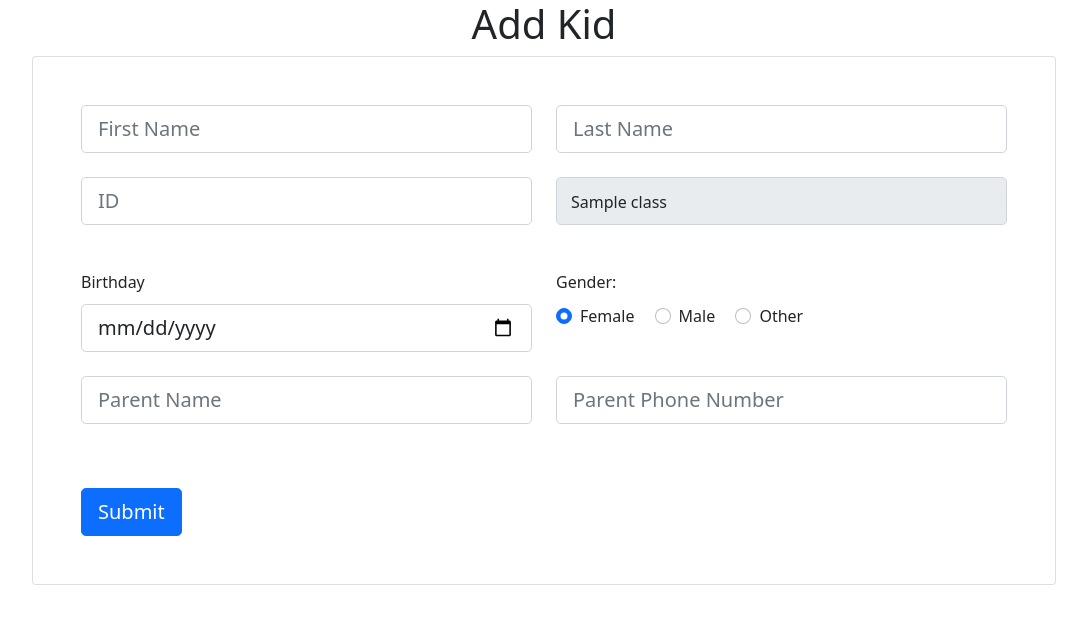
After one commit to IgorVasillenko/FinalProject, a Flask app: a page that uses templates/subfolder/addKid.html in a window 1280 px wide. The commit adds this page. Shown: the top 624 px of the page, without its empty margins (96-1183 px from the left). Run offline with Flask 2, Linux system fonts and the light colour scheme; a database or web service that is not in the repository returns one stand-in record (values such as "Sample title").

Commit message:
addKid page added.
get request for addKid page is done and working. now working on post request for that page.
in addition, added to the register post handle function check for unique class name.

```diff
--- a/main.py
+++ b/main.py
@@ -42,6 +42,7 @@ def check_register(user_input: dict):
         1.check if all the fields are not empty
         2.check if password len > 6
         3.check if username which is _id is not taken
+        4.check if the class name is not taken, we need it to be unique
     :param user_input: dictionary of user input from register page, should contain all prop in manager document.
     :return: the function returns true if all text are good, if any test is wrong -> return false.
     """
@@ -58,8 +59,24 @@ def check_register(user_input: dict):
         # if the query returned document and the username already exists in the DB
         msg = 'Username is already taken.'
         return False, msg
+    if not check_unique_class(user_input):
+        # if the class name already exists in the system
+        msg = "Class name already exists, please select another name"
+        return False , msg
     return True, 'none'
 
+
+def check_unique_class(user_input:dict):
+    """
+    Class name should be unique so in this function we check if the user input for class name is valid
+    and doesnt exists in the DB for other manager.
+    :param user_input: the input dictionary we got from the user in the register page.
+    :return: true if the class name doesnt exist ,otherwise -> False
+    """
+    query = create_query(user_input,'class')
+    if find_one('managers',query):
+        return False
+    return True
 
 def check_input_fields(user_input: dict):
     """
@@ -121,6 +138,20 @@ def handle_cursor_obj(cursor_obj):
         result.append(doc)
     return result
 
+
+def handle_addKid_page(username):
+    """
+
+    :param username: the teacher username we got from the mainPage
+    :return: the class name of the teacher that will be injected to the class name input in addKid html page.
+    """
+    class_name = find_one('managers', {"_id": username})["class"]
+    return class_name
+
+def handle_addKid_post(user_inputs, class_name):
+    print(user_inputs)
+
+
 # def safe_run(func):
 #
 #     def func_wrapper(*args, **kwargs):
--- a/routes.py
+++ b/routes.py
@@ -37,6 +37,7 @@ def register():
         # if the handler function return true -> redirect to the main users page
         # otherwise -> alert the user what is the problem.
         valid, msg = handle_register(request.form.to_dict())
+        # valid = False
         if valid:
             username = request.form['_id']
             return redirect(f'/mainPage/{username}')
@@ -59,5 +60,29 @@ def mainPage(username):
     return render_template("subfolder/mainPage.html", username=username, data=data)
 
 
+@app.route('/addKid/<username>', methods =["GET", "POST"])
+# this route handle the get and post request for adding kids.
+def addKid(username):
+    if request.method == "GET":
+        class_name = handle_addKid_page(username)
+        return render_template("subfolder/addKid.html", class_name=class_name)
+    else:
+        '''
+        the request method is post, which means we have to handle the request data.
+        we send the user inputs and the class name we got from the main page to the handle function.
+        then we render the mainPage again with an Error or success msg.
+
+        '''
+
+        handle_addKid_post(user_inputs=request.form.to_dict(), class_name=username)
+        print(request.form.to_dict())
+        print(username)
+
+        return'yaya'
+
+
+
+
+
 if __name__ == '__main__':
     app.run()
--- /dev/null
+++ b/static/addKid.css
@@ -0,0 +1,15 @@
+.page-header{
+    text-align: center;
+}
+
+.card{
+    width: 80%;
+    margin: auto;
+}
+
+.class-inject{
+    position:relative;
+    bottom: 35px;
+    left: 15px;
+    user-select: none;
+}
--- a/static/mainPage.js
+++ b/static/mainPage.js
@@ -21,3 +21,7 @@ function removeClickedAtt(){
         rows[i].setAttribute('isClicked', 'false');
     }
 }
+
+function test(){
+    console.log('i did it')
+}
--- /dev/null
+++ b/templates/subfolder/addKid.html
@@ -0,0 +1,127 @@
+<!DOCTYPE html>
+<html lang="en">
+
+<head>
+    <meta charset="UTF-8">
+    <meta http-equiv="X-UA-Compatible" content="IE=edge">
+    <meta name="viewport" content="width=device-width, initial-scale=1.0">
+    <link href="https://cdn.jsdelivr.net/npm/bootstrap@5.1.3/dist/css/bootstrap.min.css" rel="stylesheet" integrity="sha384-1BmE4kWBq78iYhFldvKuhfTAU6auU8tT94WrHftjDbrCEXSU1oBoqyl2QvZ6jIW3" crossorigin="anonymous">    <!-- <link rel="stylesheet" href="/static/addKid.css"> -->
+<!--    <link rel="stylesheet" href="addKid.css">-->
+        <link rel="stylesheet" href="/static/addKid.css">
+    <title>Main</title>
+</head>
+
+<body>
+
+    <h1 class=page-header>Add Kid </h1>
+    <div class="inputs-container">
+        <div class="card">
+            <div class="card-body p-4 p-md-5">
+                <form action="{{ url_for('addKid' ,username=class_name) }}" method="post">
+                <!-- first row includes first & last name inputs. -->
+                  <div class="row first-input-row">
+                     <!-- first name input -->
+                    <div class="col-md-6 mb-4">
+                      <div class="form-outline">
+                        <input type="text" name="first_name" placeholder="First Name" class="form-control form-control-lg" />
+                      </div>
+
+                    </div>
+                    <!-- last name input -->
+                    <div class="col-md-6 mb-4">
+                      <div class="form-outline">
+                        <input type="text" name="last_name" placeholder="Last Name" class="form-control form-control-lg" />
+                      </div>
+
+                    </div>
+                  </div>
+                <!-- second row includes ID & class inputs. -->
+                  <div class="row second-input-row">
+                      <!-- id input -->
+                    <div class="col-md-6 mb-4">
+                      <div class="form-outline">
+                        <input type="text" name="_id" placeholder="ID" class="form-control form-control-lg" />
+                      </div>
+
+                    </div>
+                    <!-- class "input" - was sent from the mainPage -->
+                    <div class="col-md-6 mb-4">
+
+                      <div class="form-outline ">
+                        <input type="text" name="class" readonly class="form-control form-control-lg" />
+                        <input type="hidden" name="class" >
+                        <span class="class-inject">{{ class_name }}</span>
+                      </div>
+
+                    </div>
+                  </div>
+                  <!--third row includes birthday and gender. -->
+                  <div class="row third-input-row">
+                      <!-- birthday input -->
+                    <div class="col-md-6 mb-4 d-flex align-items-center">
+                      <div class="form-outline datepicker w-100">
+                        <h6 class="mb-2 pb-1">Birthday </h6>
+                        <input type="date" min="2000-01-01" max="2021-12-31" id="birthday" class="form-control form-control-lg" name="birthday"/>
+                      </div>
+
+                    </div>
+                    <!-- Gender input, checkboxs -->
+                    <div class="col-md-6 mb-4">
+                      <h6 class="mb-2 pb-1">Gender: </h6>
+                      <div class="form-check form-check-inline">
+                        <input class="form-check-input" type="radio" name="flexRadioDefault" id="femaleGender" value="female" checked/>
+                        <label class="form-check-label" for="femaleGender">Female</label>
+                      </div>
+
+                      <div class="form-check form-check-inline">
+                        <input class="form-check-input" type="radio" name="flexRadioDefault" id="maleGender" value="male"/>
+                        <label class="form-check-label" for="maleGender">Male</label>
+                      </div>
+
+                      <div class="form-check form-check-inline">
+                        <input class="form-check-input" type="radio" name="flexRadioDefault" id="otherGender" value="other"/>
+                        <label class="form-check-label" for="otherGender">Other</label>
+                      </div>
+
+                    </div>
+                  </div>
+                  <!-- forth row is for parent name and parent phone number. -->
+                  <div class="row forth-input-row">
+                    <!-- parent name input -->
+                    <div class="col-md-6 mb-4 pb-2">
+                      <div class="form-outline">
+                        <input name="Parent Name" type="text" placeholder="Parent Name" class="form-control form-control-lg" />
+                      </div>
+
+                    </div>
+                    <!-- parent phone number -->
+                    <div class="col-md-6 mb-4 pb-2">
+
+                      <div class="form-outline">
+                        <input type="tel" placeholder="Parent Phone Number" class="form-control form-control-lg" />
+                      </div>
+
+                    </div>
+                  </div>
+
+                  <div class="row">
+                    <div class="col-12">
+                    </div>
+                  </div>
+
+                  <div class="mt-4 pt-2">
+                    <input class="submit btn btn-primary btn-lg" type="submit" value="Submit"/>
+                  </div>
+
+                </form>
+              </div>
+            </div>
+        </div>
+
+    </div>
+
+</body>
+<script>
+
+</script>
+</html>
```
Also changed, not shown: templates/subfolder/mainPage.html (+9 -3 lines).
